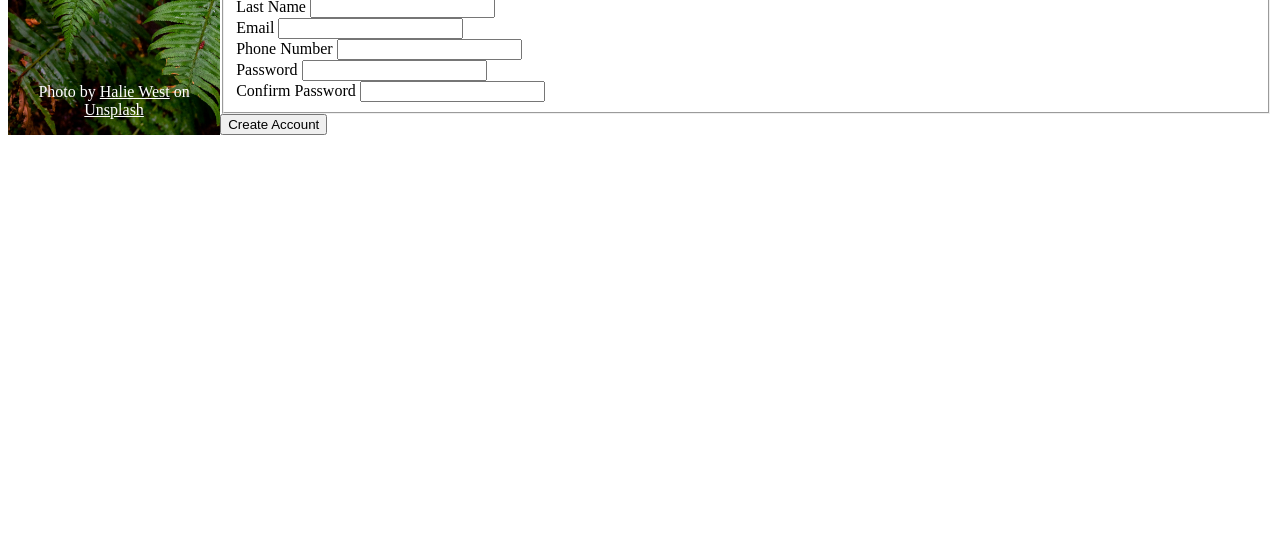
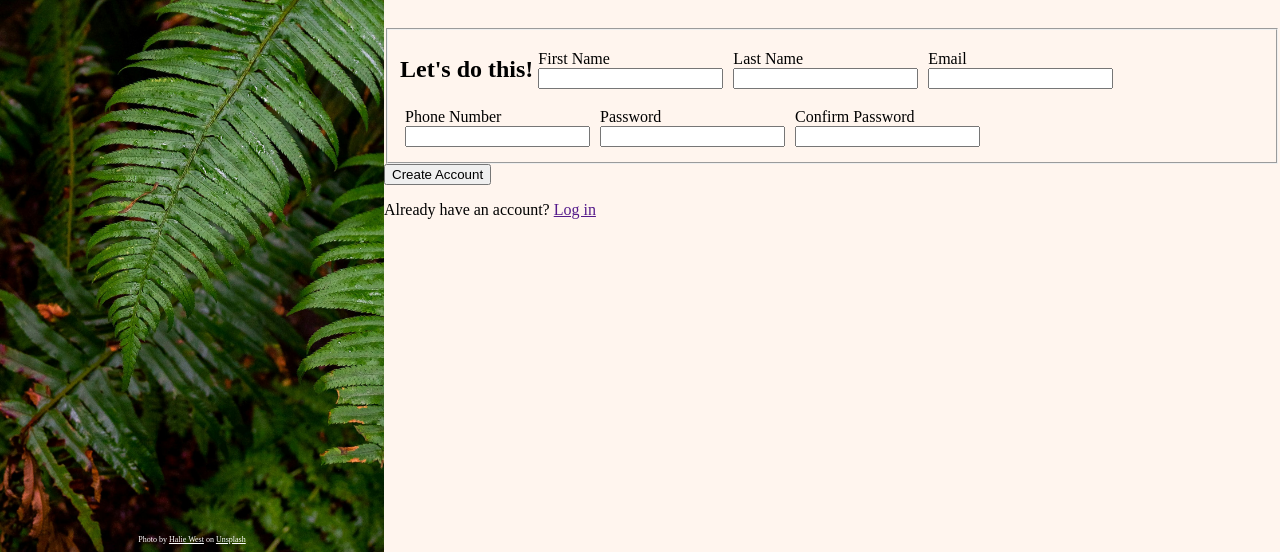
Before and after one commit to eman2point0/signup-form, a plain HTML site: page index.html in a window 1280 px wide. Shown: the part 248-800 px from the top of the page. Drawn offline with Linux system fonts and the light colour scheme.

Commit message:
Left side of page should be working

```diff
--- a/index.html
+++ b/index.html
@@ -26,37 +26,38 @@
           </p>
           <p>You <i>know</i> you want to.</p>
         </div>
+
         <form action="form.html" method="post">
           <fieldset id="signup">
             <h2>Let's do this!</h2>
-
-            <div>
+            <div class="input-block">
               <label for="first-name">First Name</label>
               <input type="text" name="first-name" id="first-name" required />
             </div>
-            <div>
+            <div class="input-block">
               <label for="last-name">Last Name</label>
               <input type="text" name="last-name" id="last-name" required />
             </div>
-            <div>
+            <div class="input-block">
               <label for="email">Email</label>
               <input type="email" name="email" id="email" required />
             </div>
-            <div>
+            <div class="input-block">
               <label for="phone">Phone Number</label>
               <input type="tel" name="phone" id="phone" required />
             </div>
-            <div>
+            <div class="input-block">
               <label for="password">Password</label>
               <input type="password" name="password" id="password" required />
             </div>
-            <div>
+            <div class="input-block">
               <label for="confirm">Confirm Password</label>
               <input type="password" name="confirm" id="confirm" required />
             </div>
           </fieldset>
           <button type="submit">Create Account</button>
         </form>
+        <p>Already have an account? <a href="">Log in</a></p>
       </div>
     </div>
   </body>
--- a/styles.css
+++ b/styles.css
@@ -1,10 +1,13 @@
 
-
+body{
+    margin: 0;
+}
 
 
 .container{
     display:flex;
-    flex:auto;
+
+
 }
 /*Starting on the left side */
 .left{
@@ -13,8 +16,10 @@
     background-size:cover;
     color: white;
     display:flex;
+    flex: 1 1 auto;
     flex-flow: column nowrap;
-
+    width: 30vw;
+    height: 100vh;
     justify-content: space-between;
 }
 
@@ -37,6 +42,7 @@
 
 #pic-creds {
     text-align: center;
+    font-size: 8px;
 }
 
 #pic-creds a{
@@ -48,4 +54,33 @@
 #intro{
     font-weight: 700;
     padding: 20px;
+    margin-top: 15%;
 }
+
+.right{
+    background-color: seashell;
+    display: flex;
+    flex-flow: column nowrap;
+    flex: 1 1 auto;
+    width: 70vw;
+    height: 100vh;
+
+}
+
+
+#signup{
+
+    display: flex;
+    flex-flow: row wrap;
+    justify-content: flex-start;
+    align-items: center;
+
+}
+
+#signup .input-block{
+    display: flex;
+    flex-flow: column nowrap;
+    justify-content: flex-start;
+
+    margin: 5px;
+}
```
